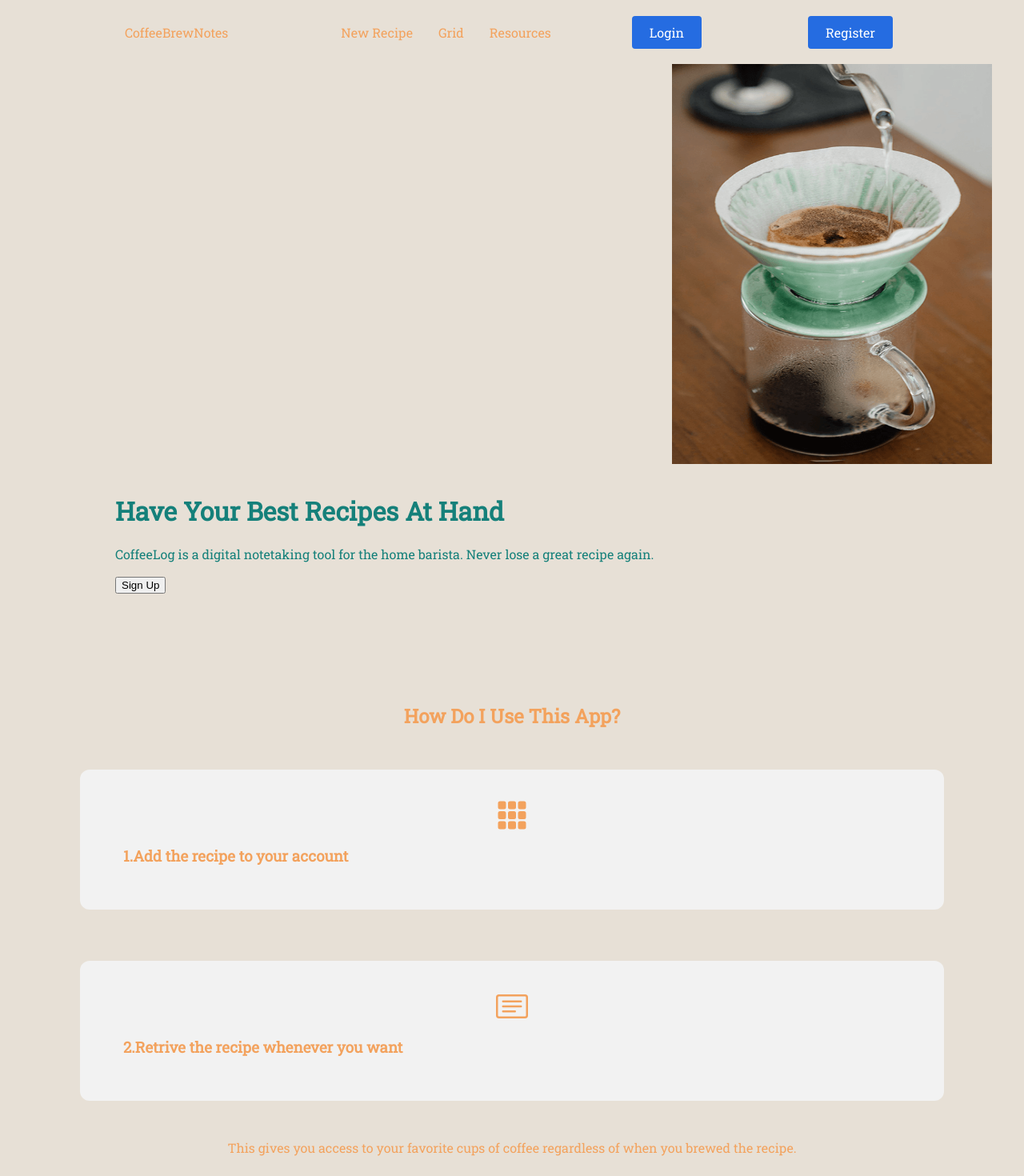
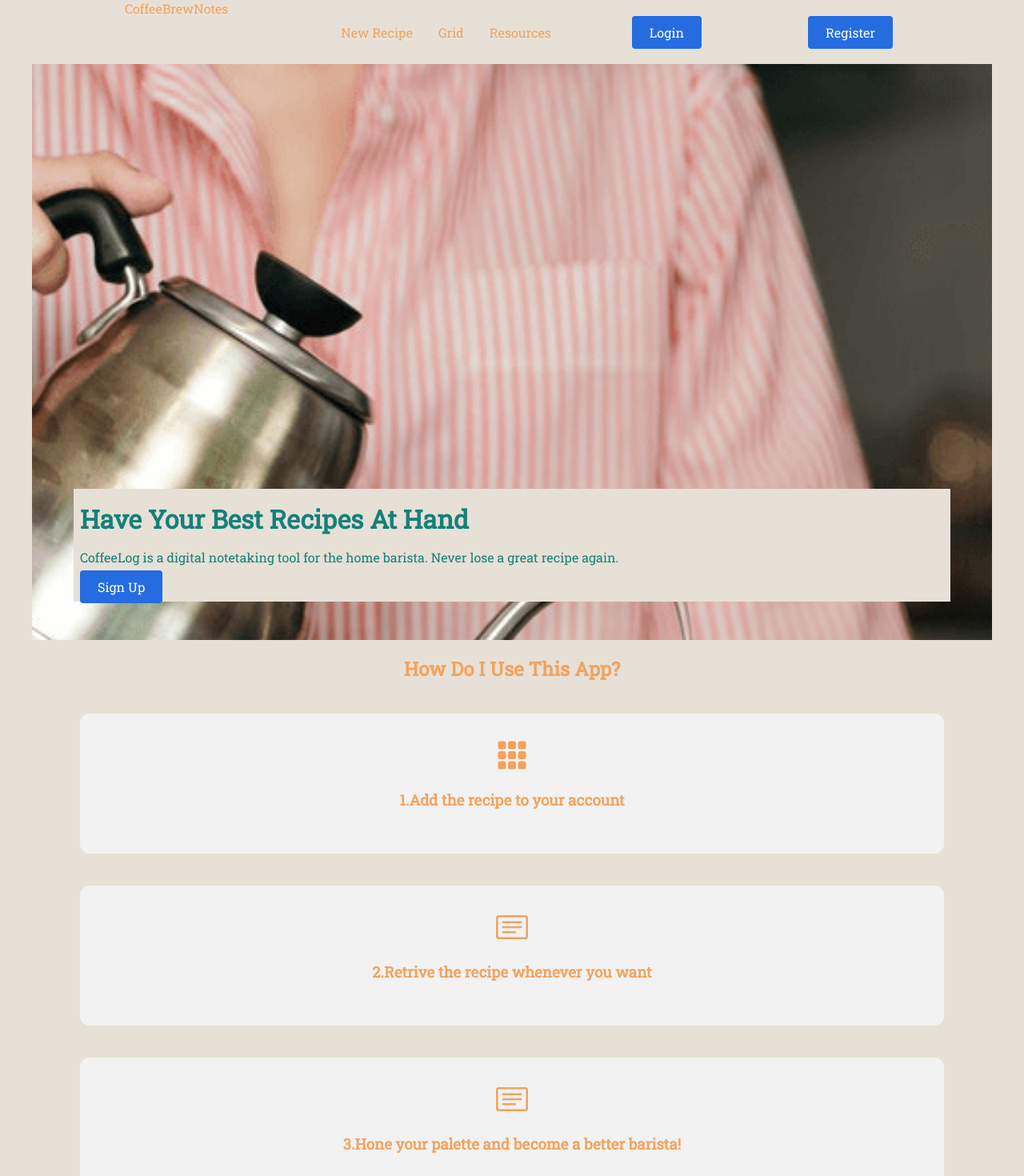
Before and after one commit to rafawelsh/CoffeeBrewNotes, a React (Create React App) app in the folder client/: page / in a window 1280 px wide. Shown: the top 1470 px of the page at 80% size. Built offline with nearby package versions, Linux system fonts and the light colour scheme.

Commit message:
heroImage changed & height issues fixed

```diff
--- a/client/src/App.js
+++ b/client/src/App.js
@@ -1,4 +1,5 @@
 import React, { useState } from "react";
+import { BrowserRouter as Router, Route, Switch } from "react-router-dom";
 import Home from "./components/Home";
 import Footer from "./components/Footer";
 import NavBar from "./components/NavBar/NavBar";
@@ -7,25 +8,21 @@ import RegisterForm from "./components/RegisterForm";
 import CoffeeForm from "./components/CoffeeForm/CoffeeForm";
 import RecipesGrid from "./components/RecipeView/RecipesGrid";
 import RecipeGridCard from "./components/RecipeView/RecipeGridCard";
+import Sidebar from "./components/NavBar/Sidebar";
 import GlobalStyle from "./styles/GlobalStyles";
-import { BrowserRouter as Router, Route, Switch } from "react-router-dom";
-import Sidebar from "./components/NavBar/Sidebar";
 
 function App() {
 	const loggedIn = localStorage.getItem("token");
 	const [isOpen, setIsOpen] = useState(false);
 	const toggle = () => {
 		setIsOpen(!isOpen);
-		// console.log(isOpen);
 	};
 
 	return (
 		<Router>
-			<div>
-				<GlobalStyle />
-				<Sidebar isOpen={isOpen} toggle={toggle} loggedIn={loggedIn} />
-				<NavBar toggle={toggle} loggedIn={loggedIn} />
-			</div>
+			<GlobalStyle />
+			<Sidebar isOpen={isOpen} toggle={toggle} loggedIn={loggedIn} />
+			<NavBar toggle={toggle} loggedIn={loggedIn} />
 
 			<Switch>
 				<Route exact path='/' component={Home} />
@@ -38,6 +35,7 @@ function App() {
 					component={(props) => <RecipeGridCard {...props} />}
 				/>
 			</Switch>
+			<Footer />
 		</Router>
 	);
 }
--- a/client/src/components/Home.js
+++ b/client/src/components/Home.js
@@ -2,27 +2,26 @@ import React from "react";
 import { PageContainer, PageWrapper } from "../styles/PageStyles";
 import {
 	Hero,
+	NavBtnLink,
 	GridIcon,
 	CardIcon,
 	InfoSection,
 	HeroContent,
 	InfoSectionSteps,
 } from "../styles/HomeStyles";
-import HeroImage from "../images/heroImageMobile.png";
 
 export default function Home() {
 	return (
 		<PageContainer>
 			<PageWrapper>
 				<Hero>
-					<img height='500px' width='400px' src={HeroImage} alt='hero iamge' />
 					<HeroContent>
 						<h1>Have Your Best Recipes At Hand</h1>
 						<p>
 							CoffeeLog is a digital notetaking tool for the home barista. Never
 							lose a great recipe again.
 						</p>
-						<button>Sign Up</button>
+						<NavBtnLink to='/register'>Sign Up</NavBtnLink>
 					</HeroContent>
 				</Hero>
 				<InfoSection>
@@ -39,6 +38,12 @@ export default function Home() {
 							<span>2.</span>Retrive the recipe whenever you want
 						</h3>
 					</InfoSectionSteps>
+					<InfoSectionSteps>
+						<CardIcon />
+						<h3>
+							<span>3.</span>Hone your palette and become a better barista!
+						</h3>
+					</InfoSectionSteps>
 					<p>
 						This gives you access to your favorite cups of coffee regardless of
 						when you brewed the recipe.
--- a/client/src/styles/GlobalStyles.js
+++ b/client/src/styles/GlobalStyles.js
@@ -3,7 +3,7 @@ import { colors } from "./MediaQueries";
 const GlobalStyle = createGlobalStyle`
 
   html{
-    height:100%;
+    min-height:100vh;
   }
 
   body {
--- a/client/src/styles/HomeStyles.js
+++ b/client/src/styles/HomeStyles.js
@@ -1,40 +1,64 @@
 import styled, { css } from "styled-components";
 import { colors } from "./MediaQueries";
 import { BsFillGrid3X3GapFill, BsCardText } from "react-icons/bs";
+import HeroImage from "../images/heroImageMobile2.png";
+import { Link } from "react-router-dom";
 
 export const Hero = styled.div`
+	background-image: url(${HeroImage});
 	background-size: cover;
 	width: 100%;
-	height: 90vh;
-	display: flex;
-	flex-direction: column;
-	justify-content: center;
-	align-items: flex-end;
+	min-height: 90vh;
+	position: relative;
 `;
 
 export const HeroContent = styled.div`
+	height: fit-content;
+	padding: 0.5rem;
+	position: absolute;
+	bottom: 3rem;
+	right: 0.5rem;
+	left: 0.5rem;
 	width: 90%;
-	height: 200px;
-	padding: 1rem;
-	/* margin-bottom: 100px; */
+	margin: 0 auto;
 	color: ${colors.textHeader};
 	background: ${colors.backgroundLight};
+
+	h1 {
+		margin: 0.5rem 0rem;
+	}
+`;
+
+export const NavBtnLink = styled(Link)`
+	border-radius: 4px;
+	background: #256ce1;
+	padding: 10px 22px;
+	color: #fff;
+	border: none;
+	outline: none;
+	cursor: pointer;
+	transition: all 0.2s ease-in-out;
+	text-decoration: none;
+
+	&:hover {
+		transition: all 0.2s ease-in-out;
+		background: #fff;
+		color: #010606;
+	}
 `;
 
 export const InfoSection = styled.div`
 	background: ${colors.backgroundLight};
 	width: 100%;
-	height: 90vh;
-	display: flex;
-	flex-direction: column;
-	justify-content: center;
-	align-items: center;
+	min-height: 90vh;
+	text-align: center;
+	margin: 0 auto;
 `;
 
 export const InfoSectionSteps = styled.section`
 	width: 90%;
 	min-height: 175px;
-	margin: 2rem 0rem;
+	margin: 2.5rem auto;
 	background: ${colors.divBackground};
 	border-radius: 0.75rem;
 	display: flex;
@@ -43,7 +67,7 @@ export const InfoSectionSteps = styled.section`
 	align-items: center;
 
 	h3 {
-		width: 90%;
+		padding: 0.25rem 0.5rem;
 	}
 `;
 
--- a/client/src/styles/NavBarStyles.js
+++ b/client/src/styles/NavBarStyles.js
@@ -5,7 +5,7 @@ import { device, colors } from "./MediaQueries";
 
 export const Nav = styled.nav`
 	background: ${colors.backgroundLight};
-	height: 10vh;
+	min-height: 10vh;
 	display: flex;
 	justify-content: space-between;
 	padding: 0rem calc((100vw - 1000px) / 2);
--- a/client/src/styles/PageStyles.js
+++ b/client/src/styles/PageStyles.js
@@ -6,8 +6,8 @@ export const PageContainer = styled.main`
 	margin: 0 auto;
 	color: ${colors.highlight};
 	background: ${colors.textLight};
-	max-height: 100%;
-	height: 90vh;
+	/* max-height: 100%; */
+	min-height: 90vh;
 	width: 100%;
 	max-width: 1200px;
 `;
```
Also changed, not shown: client/src/images/heroImageMobile2.png (added), client/src/styles/ComponentStyles.js (added), client/src/styles/FooterStyles.js (added), 1 other file (tests, documents, lock files or other folders).
